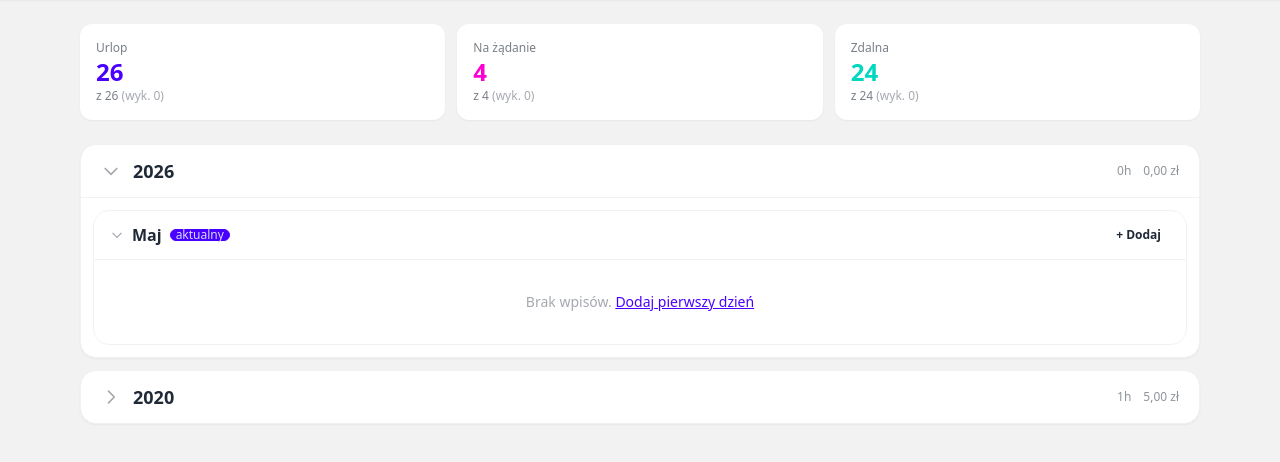
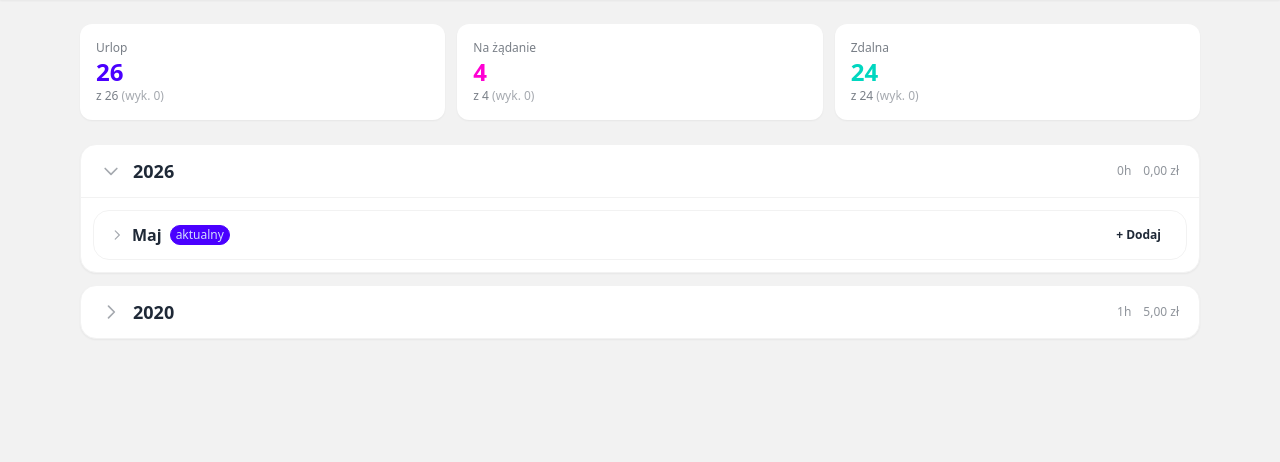
Before and after one commit to pswierczynski/wlogio, a Flask app: page / in a window 1280 px wide. Shown: the part 64-526 px from the top of the page. Run offline with Flask 3, Linux system fonts and the light colour scheme; a user stored in the database is signed in; tables that the repository leaves empty hold one stand-in row (values such as "Sample post"); some libraries are stand-ins or nearby versions.

Commit message:
style: collapse months on load, uniform badge height with vertical padding

```diff
--- a/wlogio_app/templates/dashboard/index.html
+++ b/wlogio_app/templates/dashboard/index.html
@@ -50,7 +50,7 @@
 <div class="flex flex-col gap-2 sm:gap-3"
      x-data="{
          openYear: {{ current_year }},
-         openMonth: '{{ current_key[0] }}-{{ current_key[1] }}'
+         openMonth: null
      }">
 
     {% for group in ns.year_groups %}
@@ -115,7 +115,7 @@
                             </svg>
                             <span class="font-semibold text-sm sm:text-base">{{ month.month_name }}</span>
                             {% if month.is_current %}
-                            <span class="badge badge-primary badge-xs">aktualny</span>
+                            <span class="badge badge-primary badge-xs py-1 h-5">aktualny</span>
                             {% endif %}
                         </div>
 
@@ -129,11 +129,11 @@
                                     / {{ "%.0f"|format(month.summary.expected_hours) }}h
                                 </span>
                                 {% if month.summary.overtime_hours > 0 %}
-                                <span class="badge badge-success badge-sm">
+                                <span class="badge badge-success badge-sm py-1 h-6">
                                     +{{ "%.2f"|format(month.summary.overtime_hours)|replace('.', ',') }}h
                                 </span>
                                 {% elif month.summary.overtime_hours < 0 %}
-                                <span class="badge badge-error badge-sm">
+                                <span class="badge badge-error badge-sm py-1 h-6">
                                     {{ "%.2f"|format(month.summary.overtime_hours)|replace('.', ',') }}h
                                 </span>
                                 {% endif %}
@@ -186,17 +186,17 @@
                                             </td>
                                             <td class="col-type">
                                                 {% if entry.entry_type == 'work' %}
-                                                <span class="badge badge-ghost badge-sm whitespace-nowrap">Praca</span>
+                                                <span class="badge badge-ghost badge-sm whitespace-nowrap py-1 h-6">Praca</span>
                                                 {% elif entry.entry_type == 'vacation' %}
-                                                <span class="badge badge-info badge-sm whitespace-nowrap">Urlop {% if entry.vacation_day_number %}({{ entry.vacation_day_number }}){% endif %}</span>
+                                                <span class="badge badge-info badge-sm whitespace-nowrap py-1 h-6">Urlop {% if entry.vacation_day_number %}({{ entry.vacation_day_number }}){% endif %}</span>
                                                 {% elif entry.entry_type == 'on_demand' %}
-                                                <span class="badge badge-warning badge-sm whitespace-nowrap">Na żąd. {% if entry.vacation_day_number %}({{ entry.vacation_day_number }}){% endif %}</span>
+                                                <span class="badge badge-warning badge-sm whitespace-nowrap py-1 h-6">Na żąd. {% if entry.vacation_day_number %}({{ entry.vacation_day_number }}){% endif %}</span>
                                                 {% elif entry.entry_type == 'unpaid' %}
-                                                <span class="badge badge-neutral badge-sm whitespace-nowrap">Bezpłatny</span>
+                                                <span class="badge badge-neutral badge-sm whitespace-nowrap py-1 h-6">Bezpłatny</span>
                                                 {% elif entry.entry_type == 'holiday' %}
-                                                <span class="badge badge-success badge-sm whitespace-nowrap">Święto</span>
+                                                <span class="badge badge-success badge-sm whitespace-nowrap py-1 h-6">Święto</span>
                                                 {% elif entry.entry_type == 'sick_leave' %}
-                                                <span class="badge badge-error badge-sm whitespace-nowrap">Zwolnienie</span>
+                                                <span class="badge badge-error badge-sm whitespace-nowrap py-1 h-6">Zwolnienie</span>
                                                 {% endif %}
                                             </td>
                                             <td class="col-time text-base-content/70 text-sm whitespace-nowrap">
```
